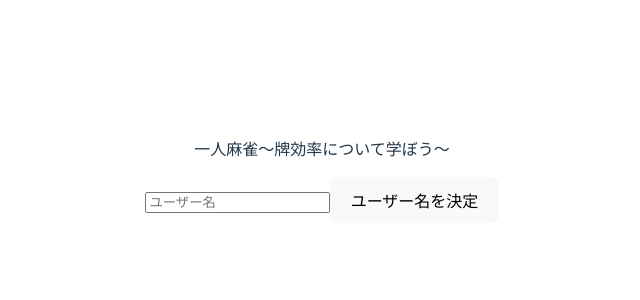
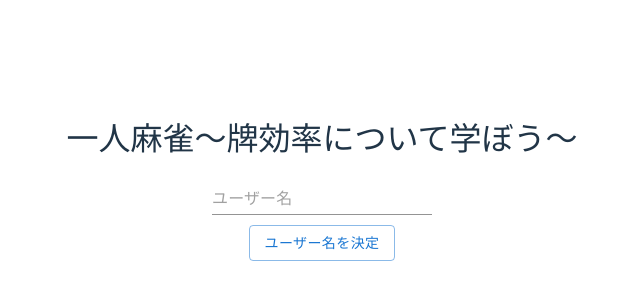
Before and after one commit to ut-code/hitori-mahjong, a React (Vite) app: page / in a window 1280 px wide. Shown: the part 228-528 px from the top of the page, without its empty margins (318-958 px from the left). Built offline with nearby package versions, Linux system fonts and the light colour scheme.

Commit message:
スタート画面にmuiを追加

```diff
--- a/package.json
+++ b/package.json
@@ -10,6 +10,9 @@
     "preview": "vite preview"
   },
   "dependencies": {
+    "@emotion/react": "^11.13.3",
+    "@emotion/styled": "^11.13.0",
+    "@mui/material": "^6.0.0",
     "@prisma/client": "^5.18.0",
     "express": "^4.19.2",
     "react": "^18.3.1",
--- a/src/pages/Start/Start.tsx
+++ b/src/pages/Start/Start.tsx
@@ -1,5 +1,8 @@
 import { useContext, useState } from "react";
 import { PlayerInfoContext } from "../../App";
+import Button from "@mui/material/Button";
+import { TextField } from "@mui/material";
+import styles from "../../styles/Start.module.css";
 
 interface Props {
   setUiState: (uiState: string) => void;
@@ -11,18 +14,19 @@ export default function Start(props: Props) {
 
   return (
     <>
-      <p>一人麻雀～牌効率について学ぼう～</p>
+      <p className={styles.title}>一人麻雀～牌効率について学ぼう～</p>
       {!clicked ? (
-        <>
-          {" "}
-          <input
+        <div className={styles.formContainer}>
+          <TextField
+            variant="standard"
             value={inputText}
             onChange={(e) => {
               setInputText(e.target.value);
             }}
             placeholder="ユーザー名"
           />
-          <button
+          <Button
+            variant="outlined"
             onClick={() => {
               setClicked(true),
                 setInputText(""),
@@ -30,15 +34,18 @@ export default function Start(props: Props) {
             }}
           >
             ユーザー名を決定
-          </button>
-        </>
+          </Button>
+        </div>
       ) : (
         <>
           <p>こんにちは {playerInfo.name}さん！</p>
 
-          <button onClick={() => props.setUiState("Tutorial")}>
+          <Button
+            variant="outlined"
+            onClick={() => props.setUiState("Tutorial")}
+          >
             チュートリアルへ
-          </button>
+          </Button>
         </>
       )}
     </>
--- /dev/null
+++ b/src/styles/Start.module.css
@@ -0,0 +1,12 @@
+.title {
+  font-size: 2em;
+  text-align: center;
+  margin-bottom: 20px;
+}
+
+.formContainer {
+  display: flex;
+  flex-direction: column;
+  align-items: center;
+  gap: 10px;
+}
```
Also changed, not shown: 2 other files (tests, documents, lock files or other folders).
